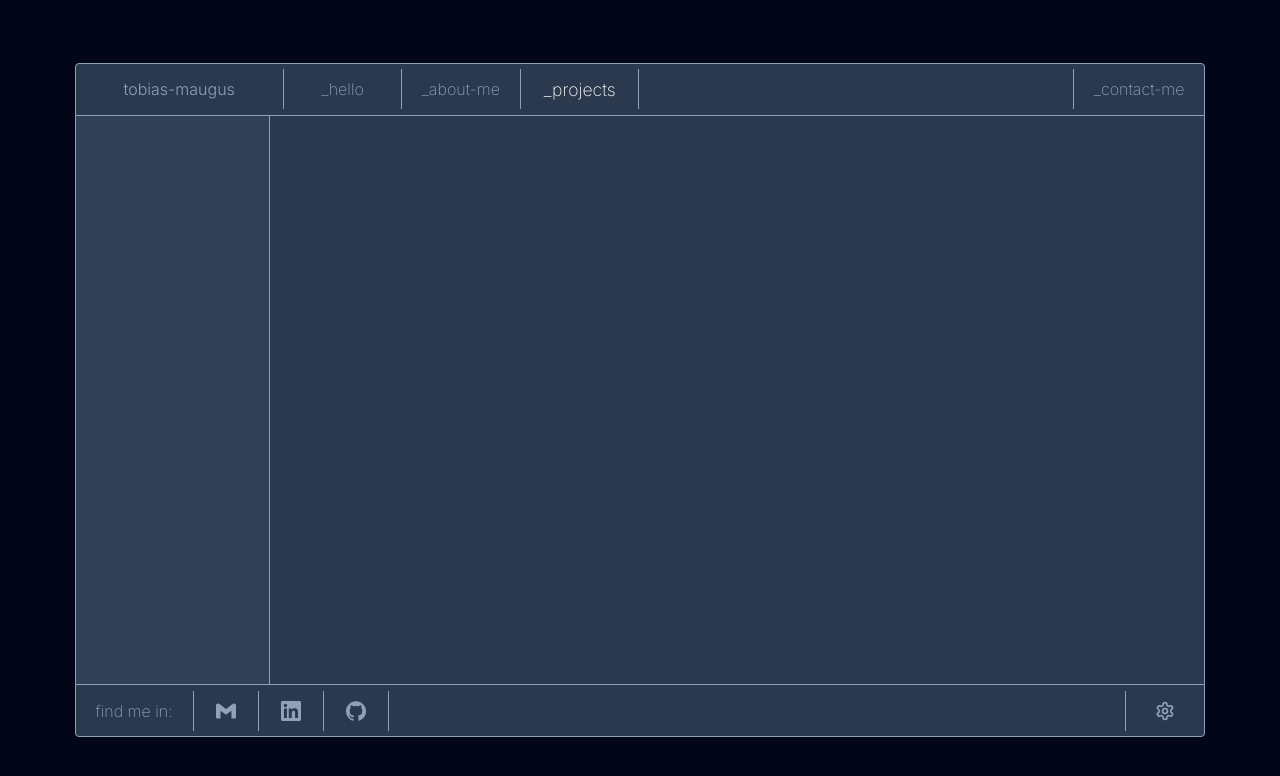
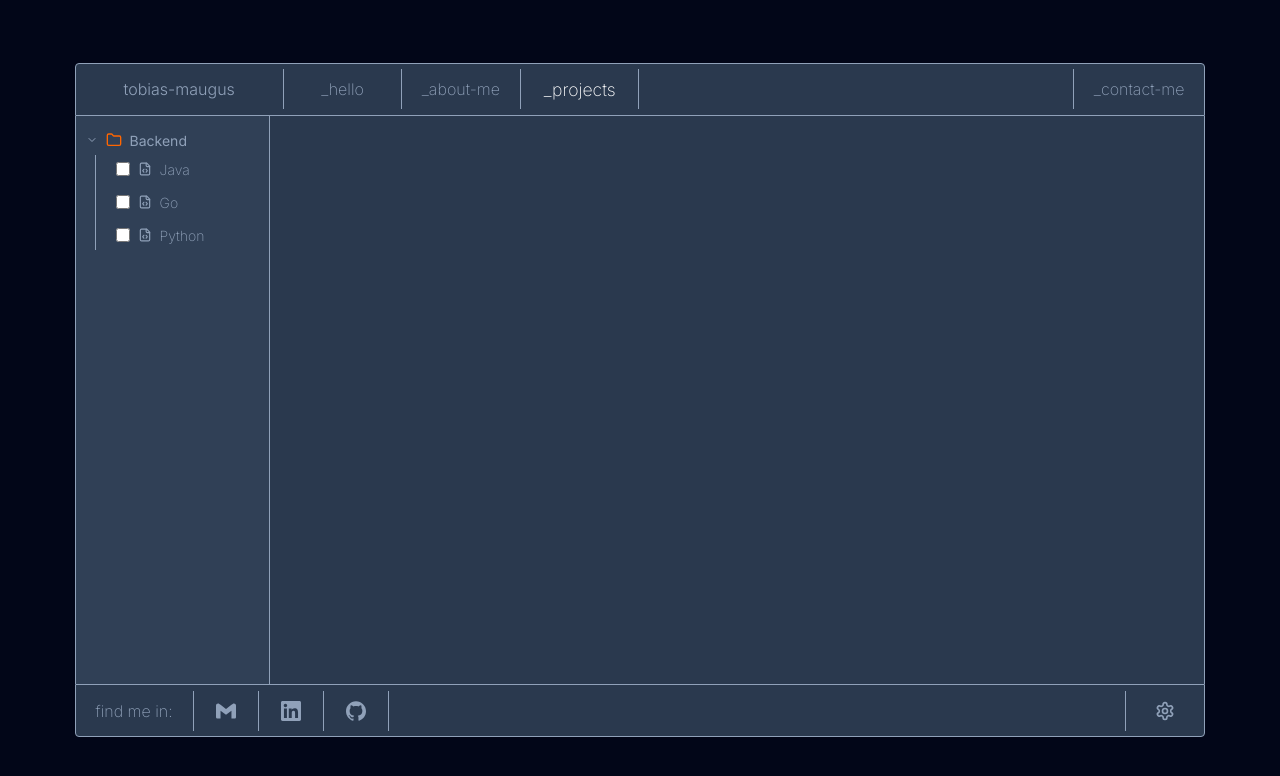
Before and after one commit to TobiasMaugus/Portfolio, a React (Vite) app: page /projects in a window 1280 px wide. Shown: the top 776 px of the page. Built offline with nearby package versions, Linux system fonts and the light colour scheme.

Commit message:
project files ok

```diff
--- a/src/App.tsx
+++ b/src/App.tsx
@@ -1,13 +1,14 @@
-import './App.css'
-import Header from './Components/Header/Header'
-import Footer from './Components/Footer/Footer'
-import Bg from './Components/Bg'
+import "./App.css";
+import Header from "./Components/Header/Header";
+import Footer from "./Components/Footer/Footer";
+import Bg from "./Components/Bg";
 
-import { BrowserRouter as Router, Routes, Route } from 'react-router-dom'
+import { BrowserRouter as Router, Routes, Route } from "react-router-dom";
 
-import BodyHello from './Components/Pages/Hello/Body'
-import BodyAbout from './Components/Pages/About/Body'
-import BodyProjects from './Components/Pages/Projects/Body'
+import BodyHello from "./Components/Pages/Hello/Body";
+import BodyAbout from "./Components/Pages/About/Body";
+import BodyProjects from "./Components/Pages/Projects/Body";
+import NoFile from "./Components/Pages/About/NoFile";
 
 function App() {
   return (
@@ -15,6 +16,7 @@ function App() {
       <Bg>
         <Header />
         <Routes>
+          <Route path="/no-file" element={<NoFile />} />
           <Route path="/" element={<BodyHello />} />
           <Route path="/about-me" element={<BodyAbout />} />
           <Route path="/projects" element={<BodyProjects />} />
@@ -22,7 +24,7 @@ function App() {
         <Footer />
       </Bg>
     </Router>
-  )
+  );
 }
 
-export default App
+export default App;
--- a/src/Components/Pages/About/Body.tsx
+++ b/src/Components/Pages/About/Body.tsx
@@ -55,19 +55,19 @@ export default function BodyAbout() {
 
         <Folder
           icon={<FolderIcon size={18} />}
-          label="projects"
+          label="skills"
           iconColor="#00D1B2"
           selected={selectedFile}
           subItems={[
             {
+              label: "technologies.json",
+              onClick: () => setSelectedFile("technologies.json"),
+              icon: <VscJson size={18} />,
+            },
+            {
               label: "languages.cpp",
               onClick: () => setSelectedFile("languages.cpp"),
               icon: <SiCplusplus size={18} />,
-            },
-            {
-              label: "skills.json",
-              onClick: () => setSelectedFile("skills.json"),
-              icon: <VscJson size={18} />,
             },
           ]}
         />
@@ -107,7 +107,7 @@ export default function BodyAbout() {
 
               {/* Botão de fechar */}
               <Link
-                to="/noFile"
+                to="/no-file"
                 style={{
                   marginLeft: "8px",
                   display: "flex",
@@ -181,7 +181,7 @@ export default function BodyAbout() {
           </div>
         )}
 
-        {selectedFile === "skills.json" && (
+        {selectedFile === "technologies.json" && (
           <div
             style={{ height: "100%", display: "flex", flexDirection: "column" }}
           >
@@ -204,11 +204,11 @@ export default function BodyAbout() {
               }}
             >
               <VscJson size={18} />
-              <span style={{ userSelect: "none" }}>skills.json</span>
+              <span style={{ userSelect: "none" }}>technologies.json</span>
 
               {/* Botão de fechar */}
               <Link
-                to="/"
+                to="/no-file"
                 style={{
                   marginLeft: "8px",
                   display: "flex",
@@ -330,7 +330,7 @@ export default function BodyAbout() {
 
               {/* Botão de fechar */}
               <Link
-                to="/"
+                to="/no-file"
                 style={{
                   marginLeft: "8px",
                   display: "flex",
@@ -419,7 +419,7 @@ export default function BodyAbout() {
 
               {/* Botão de fechar */}
               <Link
-                to="/"
+                to="/no-file"
                 style={{
                   marginLeft: "8px",
                   display: "flex",
--- /dev/null
+++ b/src/Components/Pages/About/NoFile.tsx
@@ -0,0 +1,29 @@
+import { colors } from "../../../colors/colors";
+
+export default function NoFile() {
+  return (
+    <div
+      style={{
+        width: "95%",
+        height: "80%",
+        backgroundColor: colors.primary,
+        borderColor: colors.second,
+        borderLeftWidth: "1px",
+        borderRightWidth: "1px",
+        display: "flex",
+        color: colors.second,
+      }}
+    >
+      <div
+        style={{
+          width: "17.25%",
+          height: "100%",
+          backgroundColor: colors.primary,
+          borderColor: colors.second,
+          borderRightWidth: "1px",
+        }}
+      ></div>
+      <h1 style={{ color: "#F5A623" }}>No file selected</h1>
+    </div>
+  );
+}
--- a/src/Components/Pages/Projects/Body.tsx
+++ b/src/Components/Pages/Projects/Body.tsx
@@ -1,26 +1,63 @@
-import { colors } from '../../../colors/colors';
+import { colors } from "../../../colors/colors";
+import { Folder as FolderIcon, FileCode } from "lucide-react";
+import { useState } from "react";
+import FilterFolder from "./FilterFolder";
 
+export default function BodyProjects() {
+  const [checkedTechs, setCheckedTechs] = useState<string[]>([]);
 
-export default function BodyProjects(){
+  const handleTechChange = (label: string, isChecked: boolean) => {
+    setCheckedTechs((prev) =>
+      isChecked ? [...prev, label] : prev.filter((t) => t !== label)
+    );
+  };
   return (
     <div
       style={{
-        width: '95%',
-        height: '80%',
+        width: "95%",
+        height: "80%",
         backgroundColor: colors.primary,
         borderColor: colors.second,
-        borderLeftWidth: '1px',
-        borderRightWidth: '1px'
+        borderLeftWidth: "1px",
+        borderRightWidth: "1px",
       }}
     >
-      <div style={{
-        width: '17.25%',
-        height: '100%',
-        backgroundColor: colors.primary,
-        borderColor: colors.second,
-        borderRightWidth: '1px'
-      }}>
-
+      <div
+        style={{
+          width: "17.25%",
+          height: "100%",
+          backgroundColor: colors.primary,
+          borderColor: colors.second,
+          borderRightWidth: "1px",
+          padding: "10px",
+          fontFamily: "'Inter', sans-serif",
+        }}
+      >
+        <FilterFolder
+          icon={<FolderIcon size={16} />}
+          label="Backend"
+          iconColor="#ff6600"
+          subItems={[
+            {
+              label: "Java",
+              icon: <FileCode size={14} />,
+              checked: checkedTechs.includes("Java"),
+              onChange: handleTechChange,
+            },
+            {
+              label: "Go",
+              icon: <FileCode size={14} />,
+              checked: checkedTechs.includes("Go"),
+              onChange: handleTechChange,
+            },
+            {
+              label: "Python",
+              icon: <FileCode size={14} />,
+              checked: checkedTechs.includes("Python"),
+              onChange: handleTechChange,
+            },
+          ]}
+        />
       </div>
     </div>
   );
--- /dev/null
+++ b/src/Components/Pages/Projects/FilterFolder.css
@@ -0,0 +1,9 @@
+.checkbox-custom {
+  width: 14px;
+  height: 14px;
+  border-radius: 4px;
+  border: 1px solid #90A1B9;
+  background-color: #1e1e1e;
+  accent-color: #ff9900; /* Define a cor do check nativo */
+  cursor: pointer;
+}
--- /dev/null
+++ b/src/Components/Pages/Projects/FilterFolder.tsx
@@ -0,0 +1,96 @@
+import { useState } from "react";
+import { ChevronRight, ChevronDown } from "lucide-react";
+import { colors } from "../../../colors/colors";
+import "./FilterFolder.css";
+
+interface FilterSubItem {
+  label: string;
+  icon?: React.ReactNode;
+  checked: boolean;
+  onChange: (label: string, checked: boolean) => void;
+}
+
+interface FilterFolderProps {
+  icon: React.ReactNode;
+  label: string;
+  iconColor: string;
+  iconSize?: number;
+  subItems: FilterSubItem[];
+}
+
+export default function FilterFolder({
+  icon,
+  label,
+  iconColor,
+  iconSize = 16,
+  subItems,
+}: FilterFolderProps) {
+  const [isOpen, setIsOpen] = useState(true);
+
+  return (
+    <div>
+      {/* Pasta */}
+      <div
+        onClick={() => setIsOpen(!isOpen)}
+        style={{
+          display: "flex",
+          alignItems: "center",
+          cursor: "pointer",
+          gap: "8px",
+          color: colors.second,
+          fontSize: "14px",
+          padding: "4px 0",
+        }}
+      >
+        {isOpen ? <ChevronDown size={12} /> : <ChevronRight size={12} />}
+        <div style={{ width: iconSize, color: iconColor }}>{icon}</div>
+        <span>{label}</span>
+      </div>
+
+      {/* Subitens com checkbox */}
+      {isOpen && (
+        <div style={{ display: "flex" }}>
+          <div
+            style={{
+              width: "10px",
+              borderLeft: `1px solid ${colors.second}`,
+              marginLeft: "9px",
+              marginRight: "5px",
+            }}
+          />
+          <div style={{ display: "flex", flexDirection: "column", gap: "4px" }}>
+            {subItems.map((item, index) => (
+              <label
+                key={index}
+                style={{
+                  display: "flex",
+                  alignItems: "center",
+                  gap: "8px",
+                  padding: "4px 6px",
+                  borderRadius: "4px",
+                  fontFamily: "'Inter', sans-serif",
+                  fontWeight: 200,
+                  fontStyle: "thin",
+                  color: colors.second,
+                  fontSize: "14px",
+                  backgroundColor: item.checked ? "#2c2c2c" : "transparent",
+                  transition: "background-color 0.2s ease",
+                  cursor: "pointer",
+                }}
+              >
+                <input
+                  type="checkbox"
+                  checked={item.checked}
+                  onChange={(e) => item.onChange(item.label, e.target.checked)}
+                  className="checkbox-custom"
+                />
+                {item.icon || <div style={{ width: "14px" }} />}
+                {item.label}
+              </label>
+            ))}
+          </div>
+        </div>
+      )}
+    </div>
+  );
+}
```
